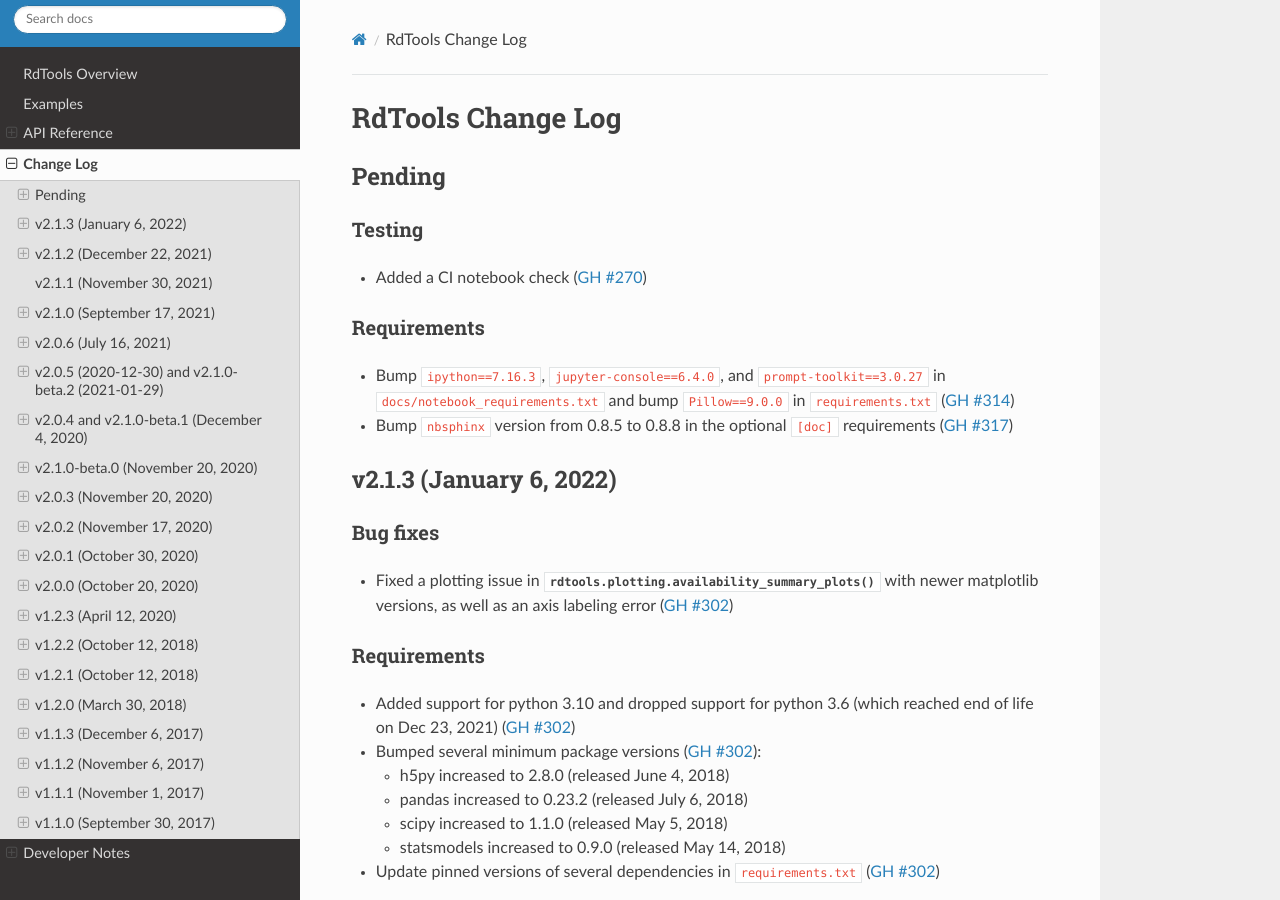
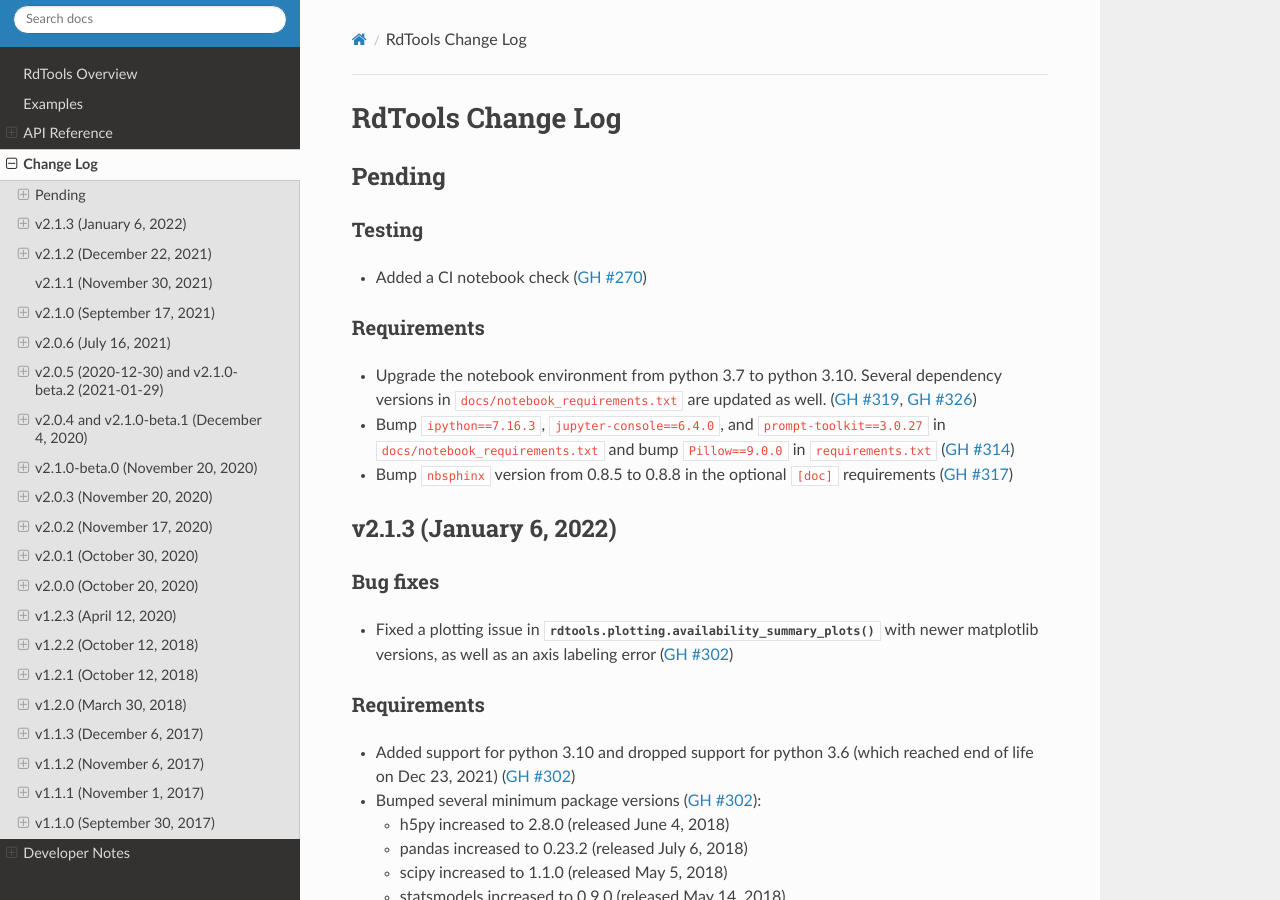
Before and after one commit to NREL/rdtools, a Sphinx documentation site: the page built from docs/sphinx/source/changelog.rst, in a window 1280 px wide and 900 px high. Built offline with Sphinx 7.4.7 and the Read the Docs theme 2.0.0, drawn with Linux system fonts in a browser that asks for light colours; pages that are not in the unit, such as notebooks, are missing from menus.

Commit message:
changelog

```diff
--- a/docs/sphinx/source/changelog/pending.rst
+++ b/docs/sphinx/source/changelog/pending.rst
@@ -8,6 +8,9 @@
 
 Requirements
 ------------
+* Upgrade the notebook environment from python 3.7 to python 3.10.
+  Several dependency versions in ``docs/notebook_requirements.txt`` are
+  updated as well. (:issue:`319`, :pull:`326`)
 * Bump ``ipython==7.16.3``, ``jupyter-console==6.4.0``,
   and ``prompt-toolkit==3.0.27`` in ``docs/notebook_requirements.txt``
   and bump ``Pillow==9.0.0`` in ``requirements.txt`` (:pull:`314`)
```
